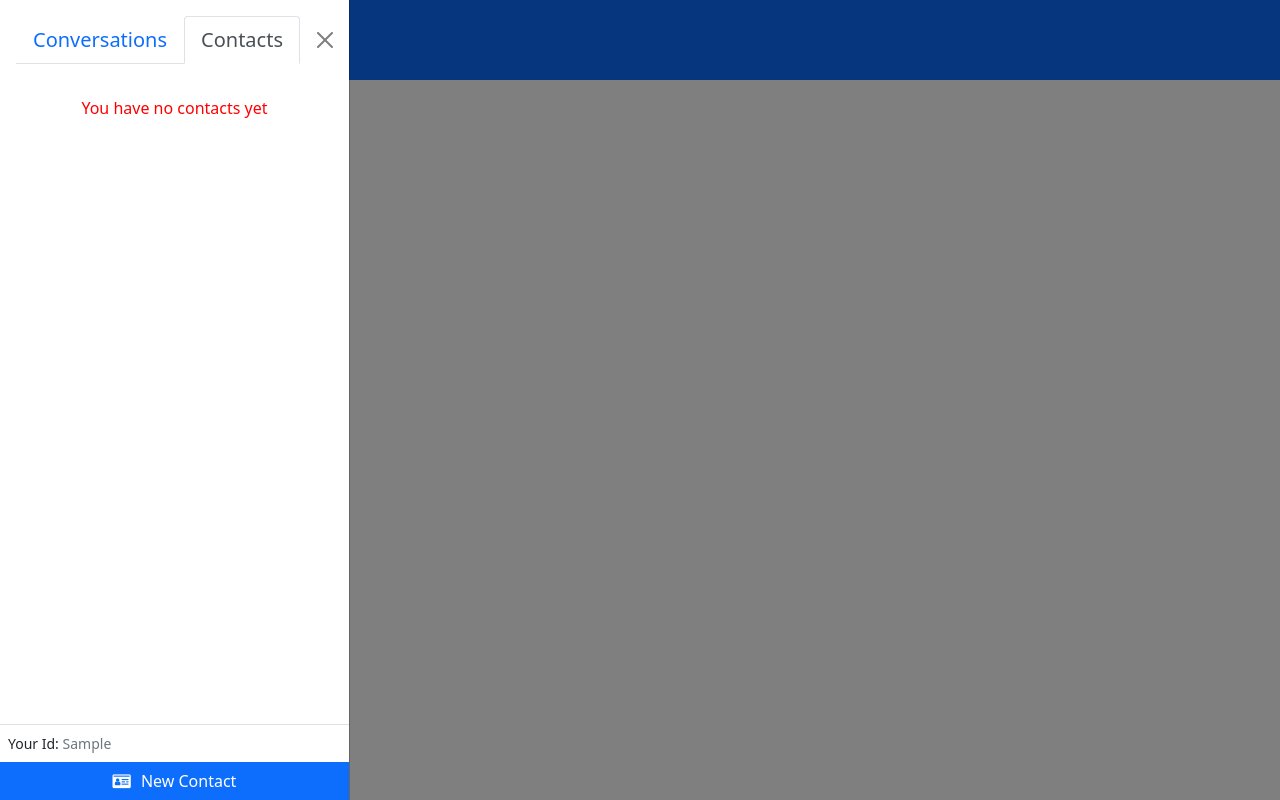
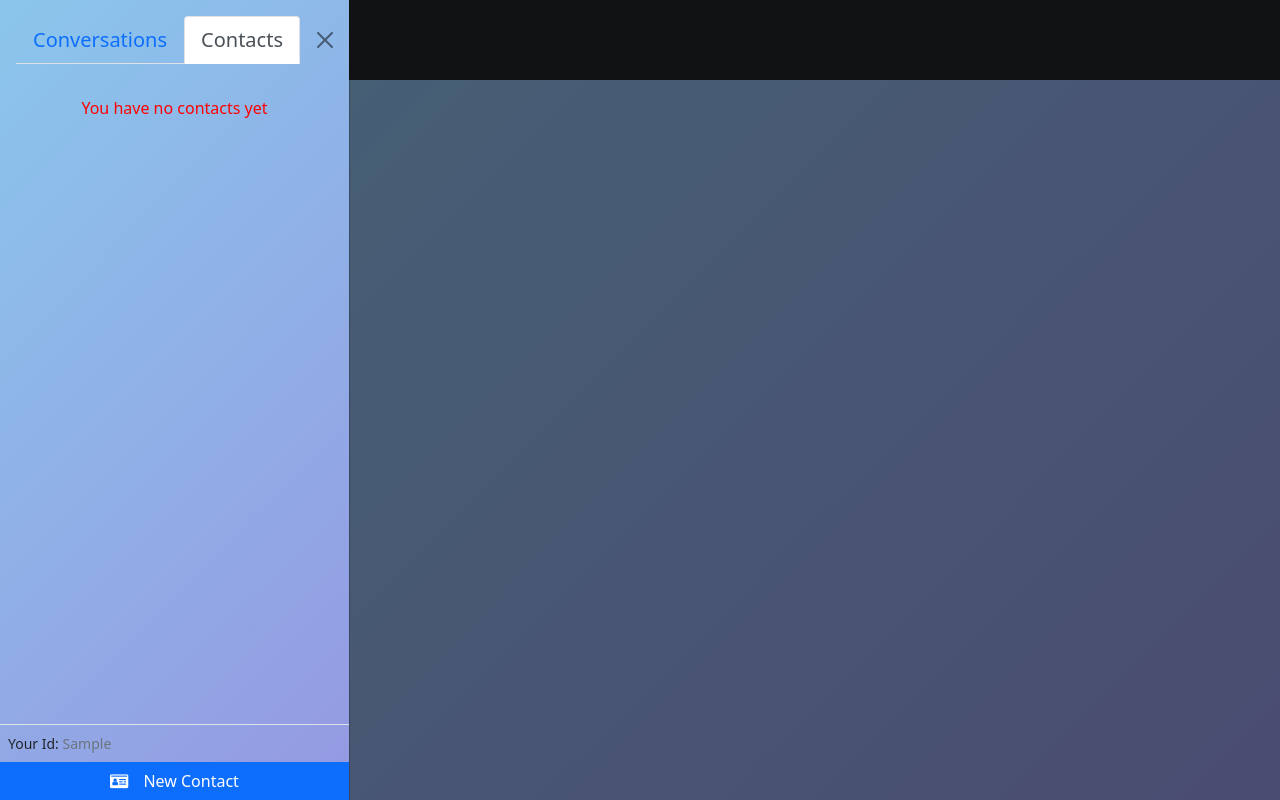
Before and after one commit to DegirmenciOmer/Chat-App, a React (Create React App) app in the folder client/: page / in a window 1280 px wide. Both pictures are taken after typing "Sample" into the empty fields and a click on the button "Login". Built offline with nearby package versions, Linux system fonts and the light colour scheme; no server answers.

Commit message:
style colors

```diff
--- a/client/src/App.css
+++ b/client/src/App.css
@@ -44,3 +44,13 @@
 .no-message{
   height: 70vh!important;
 }
+
+.gradient-bg{
+  background-color: #8BC6EC;
+  background-image: linear-gradient(135deg, #8BC6EC 0%, #9599E2 100%);
+
+}
+
+i{
+  margin-right: 5px!important;
+}
--- a/client/src/components/Contacts.js
+++ b/client/src/components/Contacts.js
@@ -7,7 +7,13 @@ const Contacts = () => {
   return (
     <ListGroup variant='flush'>
       {contacts.map((contact) => (
-        <ListGroup.Item key={contact.id}>{contact.name}</ListGroup.Item>
+        <ListGroup.Item key={contact.id}>
+          <i
+            style={{ fontSize: '21px', color: '#0d6efd' }}
+            className='fa fa-user-circle'
+          ></i>
+          {contact.name}
+        </ListGroup.Item>
       ))}
     </ListGroup>
   )
--- a/client/src/components/Dashboard.js
+++ b/client/src/components/Dashboard.js
@@ -11,7 +11,7 @@ export default function Dashboard({ id }) {
     <>
       <Header />
 
-      <div className='d-flex' style={{ height: '90vh' }}>
+      <div className='gradient-bg d-flex' style={{ height: '90vh' }}>
         <Sidebar id={id} />
         {selectedConversation && <OpenConversation />}
       </div>
--- a/client/src/components/Header.js
+++ b/client/src/components/Header.js
@@ -10,12 +10,12 @@ const Header = () => {
 
   return (
     <Navbar
-      style={{ height: '10vh' }}
-      bg='primary'
+      style={{ height: '10vh', color: 'white' }}
+      bg='dark'
       className='d-flex justify-content-between px-3'
     >
       <Nav>
-        <Button variant='outline-dark' onClick={toggleSidebar}>
+        <Button variant='dark' onClick={toggleSidebar}>
           <i className='fa fa-bars'></i>
         </Button>
       </Nav>
--- a/client/src/components/Login.js
+++ b/client/src/components/Login.js
@@ -16,7 +16,7 @@ export default function Login({ onIdSubmit }) {
 
   return (
     <Container
-      className='align-items-center d-flex justify-content-center'
+      className='gradient-bg align-items-center d-flex justify-content-center'
       style={{ height: '100vh' }}
     >
       <Form
--- a/client/src/components/OpenConversation.js
+++ b/client/src/components/OpenConversation.js
@@ -58,8 +58,9 @@ export default function OpenConversation() {
                   }`}
                 >
                   <div
-                    className={`rounded px-2 py-1 ${
-                      message.fromMe ? 'bg-primary text-white' : 'border'
+                    style={{ maxWidth: '75vw' }}
+                    className={`rounded px-2 py-1  ${
+                      message.fromMe ? 'text-white bg-secondary ' : 'bg-light'
                     }`}
                   >
                     {message.text}
--- a/client/src/components/Sidebar.js
+++ b/client/src/components/Sidebar.js
@@ -31,7 +31,7 @@ export default function Sidebar({ id }) {
         show={show}
         onHide={toggleSidebar}
         style={{ width: '350px' }}
-        className='d-flex flex-column'
+        className='gradient-bg d-flex flex-column'
       >
         <Tab.Container activeKey={activeKey} onSelect={setActiveKey}>
           <Offcanvas.Header as={Row} closeButton>
```
Also changed, not shown: 10 other files (tests, documents, lock files or other folders).
